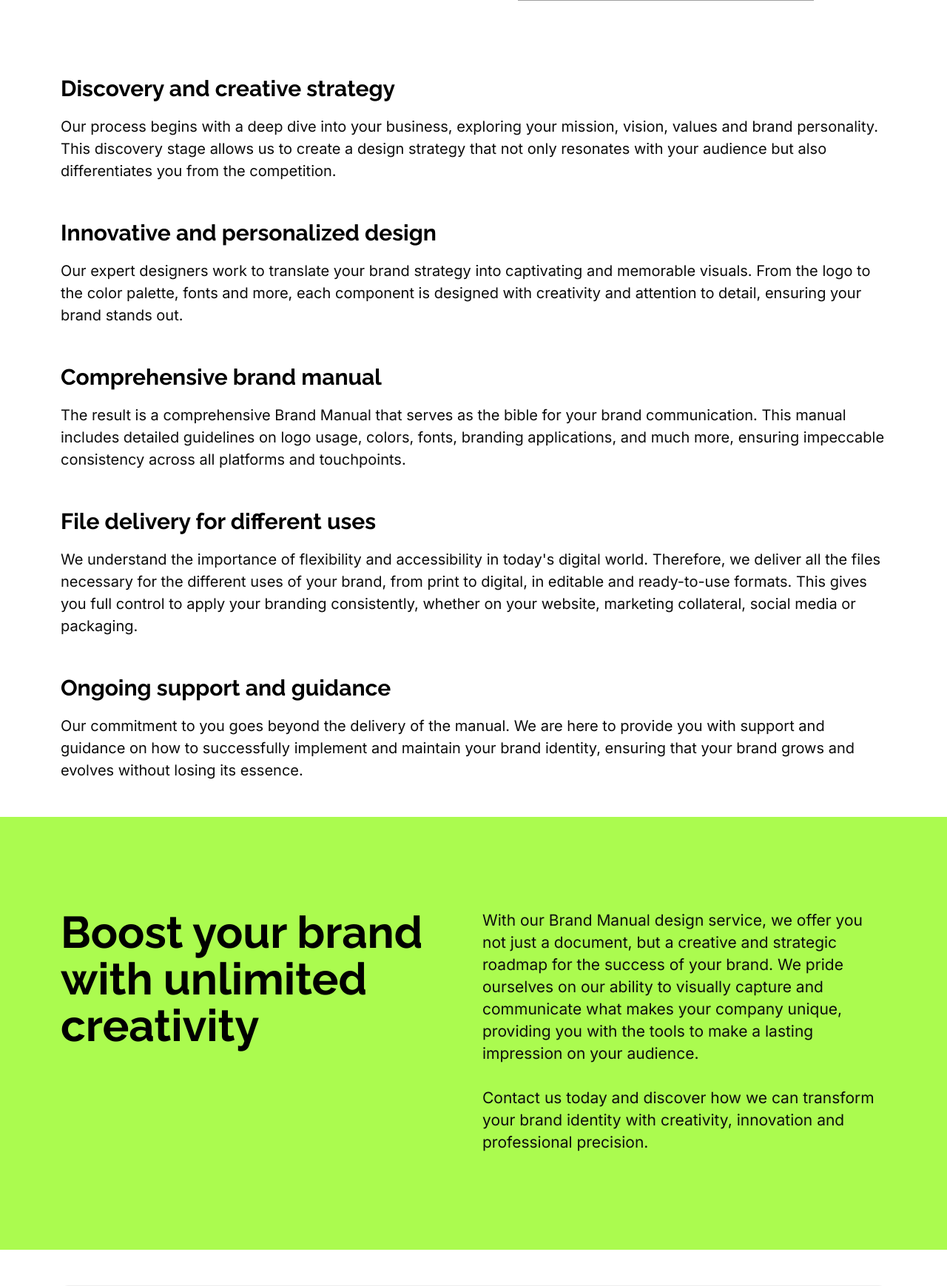
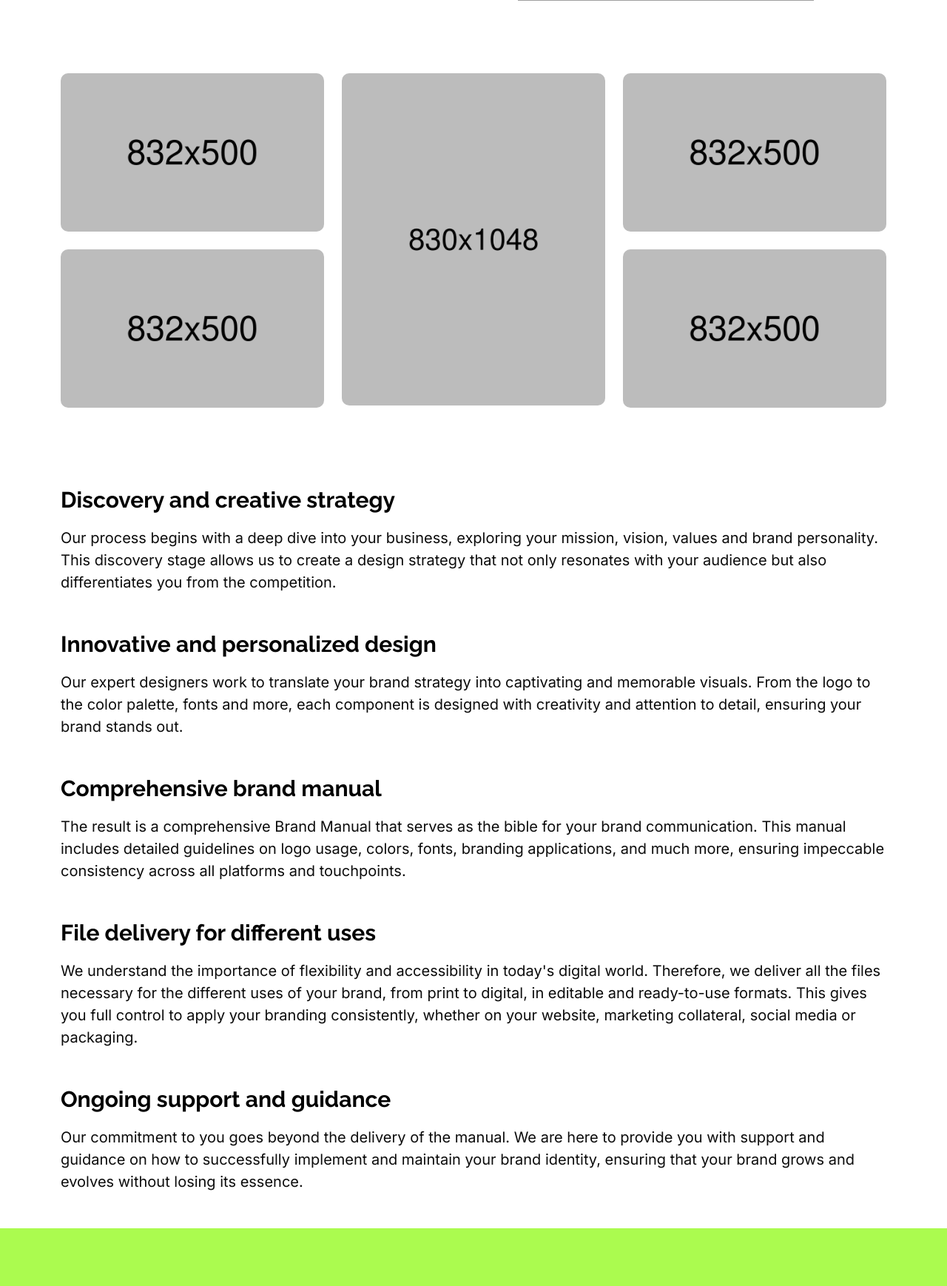
Before and after one commit to agenciarubikcom/agenciarubik, a PHP site: page /en/brand-manual in a window 1280 px wide. Shown: the part 1141-2879 px from the top of the page at 74% size. Run offline with PHP 8.4, Linux system fonts and the light colour scheme; grey boxes are pictures that could not be loaded.

Commit message:
Galerias

```diff
--- a/en/brand-manual.php
+++ b/en/brand-manual.php
@@ -39,7 +39,38 @@ include 'nav.php';
   </div>
 </div>
 </div>
+
 <div class="section agenciarubik-section-padding2">
+  <div class="container">
+    <div class="agenciarubik-section-title agenciarubik-two-column-title">
+      <div class="row">
+        <div class="col-lg-4 col-md-4">
+          <div class="agenciarubik-about-thumb">
+            <img src="../assets/images/about/about1.png" alt="">
+          </div>
+          <div class="agenciarubik-about-thumb">
+            <img src="../assets/images/about/about1.png" alt="">
+          </div>
+        </div>
+        <div class="col-lg-4 col-md-4">
+          <div class="agenciarubik-about-thumb">
+            <img src="../assets/images/about/about3.png" alt="">
+          </div>
+        </div>
+        <div class="col-lg-4 col-md-4">
+          <div class="agenciarubik-about-thumb">
+            <img src="../assets/images/about/about4.png" alt="">
+          </div>
+          <div class="agenciarubik-about-thumb">
+            <img src="../assets/images/about/about5.png" alt="">
+          </div>
+        </div>
+      </div>
+    </div>
+  </div>
+</div>
+
+<div class="section">
   <div class="container">
     <div class="agenciarubik-team-skill d-grid gap-5">
       <div class="agenciarubik-team-skill">
```
Also changed, not shown: es/manual-de-marca.php (+31 -0 lines).
